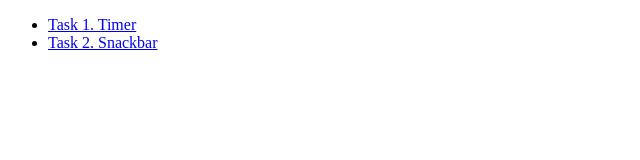
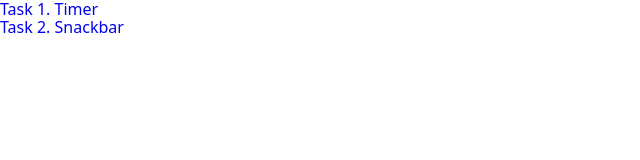
Before and after one commit to bechladen/goit-advancedjs-hw-02, a plain HTML site: page index.html in a window 1280 px wide. Shown: the whole page, without its empty margins (0-640 px from the left). Drawn offline with Linux system fonts and the light colour scheme.

Commit message:
Deploying to gh-pages from @ bechladen/goit-advancedjs-hw-02@637c273103793c093cd76d16d14db8264b88ac18 🚀

```diff
--- a/index.html
+++ b/index.html
@@ -4,6 +4,7 @@
     <meta charset="UTF-8" />
     <meta name="viewport" content="width=device-width, initial-scale=1.0" />
     <title>JS Advanced. HW#2</title>
+    <link rel="stylesheet" crossorigin href="/goit-advancedjs-hw-02/assets/index-BM4_y0_z.css">
   </head>
   <body>
     <ul>
```
Also changed, not shown: assets/index-BM4_y0_z.css (added, +1 -0 lines).
